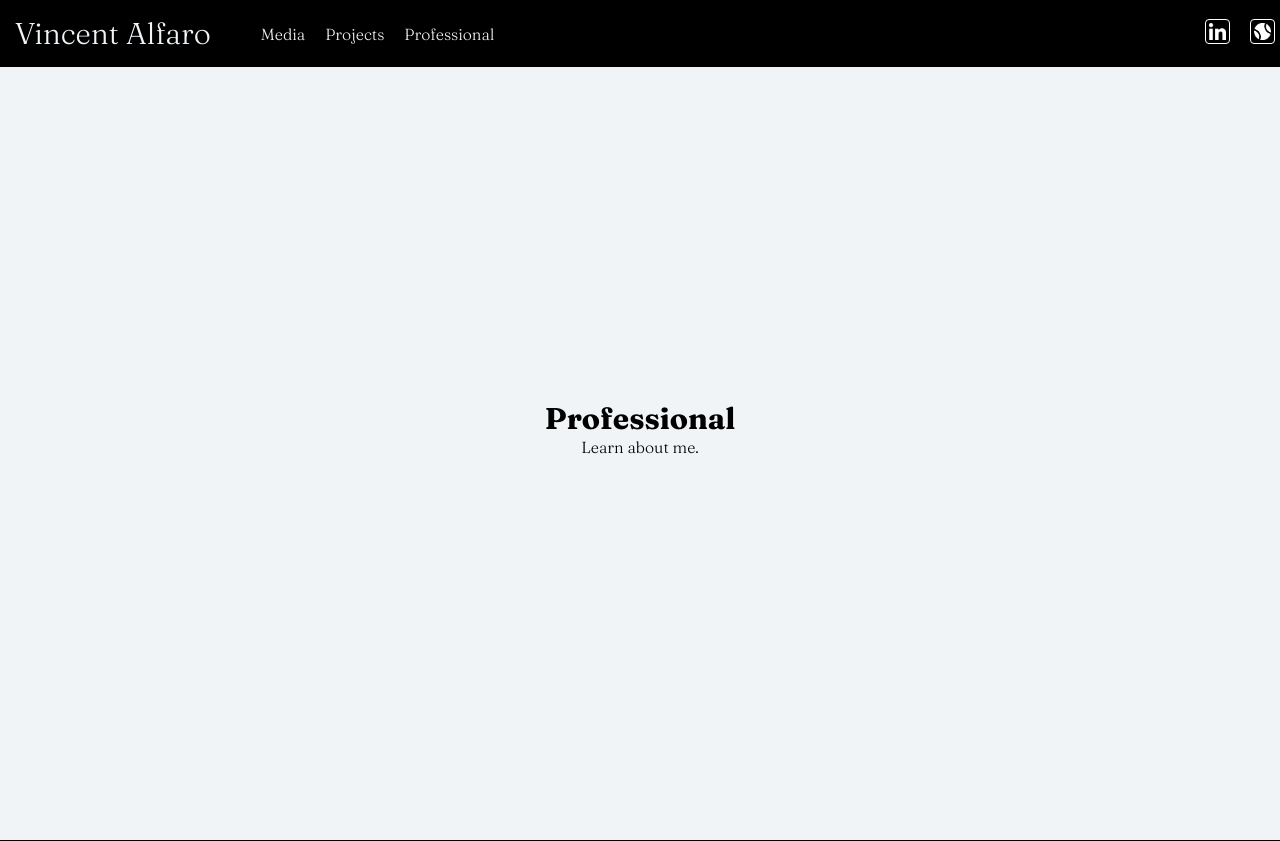
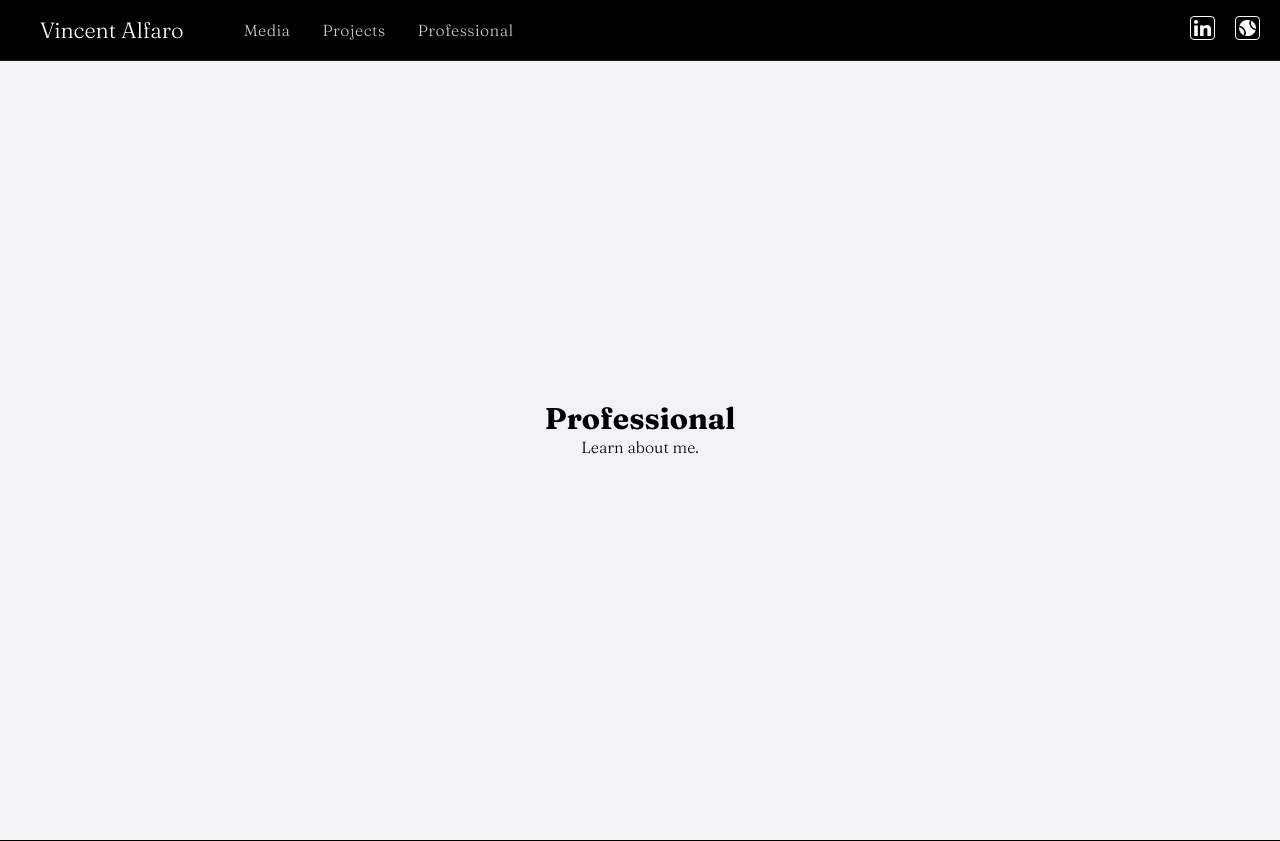
Before and after one commit to vincentdalfaro/personal-website, a React (Vite) app in the folder frontend/: page /professional in a window 1280 px wide. Built offline with nearby package versions, Linux system fonts and the light colour scheme.

Commit message:
topbar tweaks

```diff
--- a/frontend/src/components/TopBar.jsx
+++ b/frontend/src/components/TopBar.jsx
@@ -4,23 +4,45 @@ import TennisLogo from "../assets/logos/tennis-logo.png"
 import UseResponsive from '../hooks/UseResponsive';
 import { useState } from 'react';
 import Hamburger from 'hamburger-react'
+import '../styles/TopBar.css';
 
+const navLinks = [
+  {
+    label: 'Media',
+    path: '/media',
+    sublinks: [
+      { label: 'Birds', path: '/media/birds' },
+      { label: 'Tennis', path: '/media/tennis' },
+      { label: 'Film', path: '/media/film' },
+    ]
+  },
+  {
+    label: 'Projects',
+    path: '/projects',
+    sublinks: [
+       { label: 'Gender Equity', path: '/' },
+      { label: 'Tennis Time', path: '/' },
+    ]
+  },
+  {
+    label: 'Professional',
+    path: '/professional',
+    sublinks: []
+  },
+];
 
 const TopBar = ({backgroundColor, color, mobileBackground, mobileBorder}) => {
-
   const isSmall = UseResponsive(650)
   const isMobile = UseResponsive(451)
   const [hamburgerOpen, setHamburgerOpen] = useState(false)
+  const [activeDropdown, setActiveDropdown] = useState(null)
 
 
   return (
     <div>
-            <div className="topbar-flex" style = {{backgroundColor: backgroundColor, color: color}}>
-
+      <div className="topbar-flex" style={{ background: backgroundColor, color: color }}>
         <div className='topbar-h1'>
-                    {isMobile ? (
-                        null
-                        ) : isSmall ? (
+          {isMobile ? null : isSmall ? (
             <Link to="/">VA</Link>
           ) : (
             <Link to="/">Vincent Alfaro</Link>
@@ -29,44 +51,57 @@ const TopBar = ({backgroundColor, color, mobileBackground, mobileBorder}) => {
 
         {isMobile ? (
           <div className='topbar-links'>
-                        <Hamburger toggled={hamburgerOpen} toggle={setHamburgerOpen}/>
-
+            <Hamburger toggled={hamburgerOpen} toggle={setHamburgerOpen} />
             {hamburgerOpen && (
-                            <div className='dropdown-menu' style = {{backgroundColor: mobileBackground, border: mobileBorder}}>
+              <div className='dropdown-menu' style={{ backgroundColor: mobileBackground, border: `2px solid ${mobileBorder}` }}>
                 <Link to="/">Home</Link>
                 <Link to="/media">Media</Link>
+                <Link to="/media/birds">— Birds</Link>
+                <Link to="/media/tennis">— Tennis</Link>
+                <Link to="/media/film">— Film</Link>
                 <Link to="/projects">Projects</Link>
                 <Link to="/professional">Professional</Link>
               </div>
             )}
-
           </div>
         ) : (
           <div className="topbar-links">
-                        <Link to="/media">Media</Link>
-                        <Link to="/projects">Projects</Link>
-                        <Link to="/professional">Professional</Link>
+            {navLinks.map((nav) => (
+              <div
+                key={nav.label}
+                className="topbar-nav-item"
+                onMouseEnter={() => setActiveDropdown(nav.label)}
+                onMouseLeave={() => setActiveDropdown(null)}
+              >
+                <Link to={nav.path}>{nav.label}</Link>
+                {nav.sublinks.length > 0 && activeDropdown === nav.label && (
+                <div className="topbar-subdropdown" style={{ background: backgroundColor }}>
+                    {nav.sublinks.map((sub, i) => (
+                    <Link
+                        key={sub.label}
+                        to={sub.path}
+                        style={{
+                        border: `1px solid ${mobileBorder || 'white'}`,
+                        borderTop: i === 0 ? `1px solid ${mobileBorder || 'white'}` : 'none'
+                        }}
+                    >
+                        {sub.label}
+                    </Link>
+                    ))}
+                </div>
+                )}
+              </div>
+            ))}
           </div>
         )}
 
-
-                <Link
-                    to="https://www.linkedin.com/in/vincent-alfaro-64a31126a"
-                    target="_blank"
-                    rel="noopener noreferrer"
-                >
+        <Link to="https://www.linkedin.com/in/vincent-alfaro-64a31126a" target="_blank" rel="noopener noreferrer">
           <img src={LinkedinLogo} className='topbar-logo' />
         </Link>
-
-                <Link
-                    to="https://www.itstennistime.org"
-                    target="_blank"
-                    rel="noopener noreferrer"
-                >
+        <Link to="https://www.itstennistime.org" target="_blank" rel="noopener noreferrer">
           <img src={TennisLogo} className='topbar-logo' />
         </Link>
       </div>
-
     </div>
   );
 };
--- a/frontend/src/pages/HomePage.jsx
+++ b/frontend/src/pages/HomePage.jsx
@@ -87,8 +87,7 @@ const HomePage = () => {
             <div className="general-flex-text">
               <div className='general-flex-header'>Digital Design</div>
               <div className="general-text-body">
-                I am a San Francisco based full-stack developer with a passion for my community and work.
-                I am always open to meaningful collaborative projects as well as any opportunity to talk.
+                I am a San Francisco based full-stack developer and photographer.
               </div>
               <div className="general-button" >
                 <a href="https://mail.google.com/mail/?view=cm&fs=1&to=vdalfaro20@gmail.com" target="_blank">
--- a/frontend/src/pages/MediaPage.jsx
+++ b/frontend/src/pages/MediaPage.jsx
@@ -86,7 +86,7 @@ const MediaPage = () => {
       <TopBar
         backgroundColor="black"
         mobileBackground="#333333"
-        mobileBorder="2px solid #999999"
+        mobileBorder="#999999"
       />
 
       <div
--- a/frontend/src/pages/ProfessionalPage.jsx
+++ b/frontend/src/pages/ProfessionalPage.jsx
@@ -5,7 +5,7 @@ const ProfessionalPage = () => {
 
     return (
         <div>
-            <TopBar backgroundColor={"black"} mobileBackground = {"#333333"} mobileBorder = {"2px solid #999999"}/>
+            <TopBar backgroundColor="black" mobileBackground = {"#333333"} mobileBorder = {"2px solid #999999"}/>
 
             <div className="professional-flex-full">
                 <div className="professional-flex-intro">
--- a/frontend/src/pages/ProjectPage.jsx
+++ b/frontend/src/pages/ProjectPage.jsx
@@ -5,7 +5,7 @@ const ProjectPage = () => {
 
     return (
         <div>
-            <TopBar backgroundColor={"black"} mobileBackground = {"#333333"} mobileBorder = {"2px solid #999999"}/>
+            <TopBar backgroundColor={"linear-gradient(90deg, #0a0a0a 0%, #1a1a2e 100%"} mobileBackground = {"#333333"} mobileBorder = {"2px solid #999999"}/>
             Hello
         </div>
     )
--- /dev/null
+++ b/frontend/src/styles/TopBar.css
@@ -0,0 +1,115 @@
+.topbar-flex {
+    display: flex;
+    align-items: center;
+    width: calc(100% - 40px);
+    padding: 0px 40px;
+    height: 60px;
+    position: fixed;
+    z-index: 9999;
+    backdrop-filter: blur(12px);
+    -webkit-backdrop-filter: blur(12px);
+    border-bottom: 1px solid rgba(255, 255, 255, 0.1);
+}
+
+.topbar-h1 {
+    font-size: 22px;
+    font-weight: 300;
+    white-space: nowrap;
+}
+
+.topbar-h1 a {
+    color: #fff;
+    text-decoration: none;
+}
+
+.topbar-links {
+    display: flex;
+    gap: 32px;
+    margin-left: 60px;
+}
+
+.topbar-links a {
+    font-size: 16px;
+    font-weight: 300;
+    color: rgba(255, 255, 255, 0.8);
+    text-decoration: none;
+    letter-spacing: 0.5px;
+    transition: color 0.2s ease;
+}
+
+.topbar-links a:hover {
+    color: #fff;
+}
+
+.dropdown-menu {
+    position: absolute;
+    top: 60px;
+    left: 0;
+    width: 100%;
+    display: flex;
+    flex-direction: column;
+    backdrop-filter: blur(12px);
+    -webkit-backdrop-filter: blur(12px);
+    border-bottom: 1px solid rgba(255, 255, 255, 0.1);
+    padding: 16px 40px;
+    gap: 16px;
+}
+
+.dropdown-menu a {
+    font-size: 14px;
+    font-weight: 300;
+    color: rgba(255, 255, 255, 0.8);
+    text-decoration: none;
+}
+
+.dropdown-menu a:hover {
+    color: #fff;
+}
+
+.topbar-nav-item {
+    position: relative;
+}
+
+.topbar-subdropdown {
+    position: absolute;
+    top: 100%;
+    display: flex;
+    left: 50%;
+    transform: translateX(-50%);
+    flex-direction: column;
+    padding-top: 10px;
+    min-width: 80px;
+}
+
+.topbar-subdropdown a {
+    font-size: 14px;
+    font-weight: 300;
+    color: white;
+    text-decoration: none;
+    letter-spacing: 0.5px;
+    padding: 8px 5px;
+    border: 1px solid white;
+    border-top: none;
+    text-align: center;
+    white-space: nowrap;
+    transition: background-color 0.2s ease;
+}
+
+.topbar-subdropdown a:first-child {
+    border-top: 1px solid white;
+}
+
+.topbar-subdropdown a:hover {
+    background-color: #69696980;
+}
+
+@media (max-width: 450px) {
+    .topbar-flex {
+        padding: 0 20px;
+    }
+
+    .topbar-links {
+        margin-left: 0;
+        gap: 0;
+    }
+}
```
Also changed, not shown: frontend/src/styles/Media.css (+30 -41 lines), frontend/vercel.json. Lines whose indentation alone changed are shown as unchanged.
